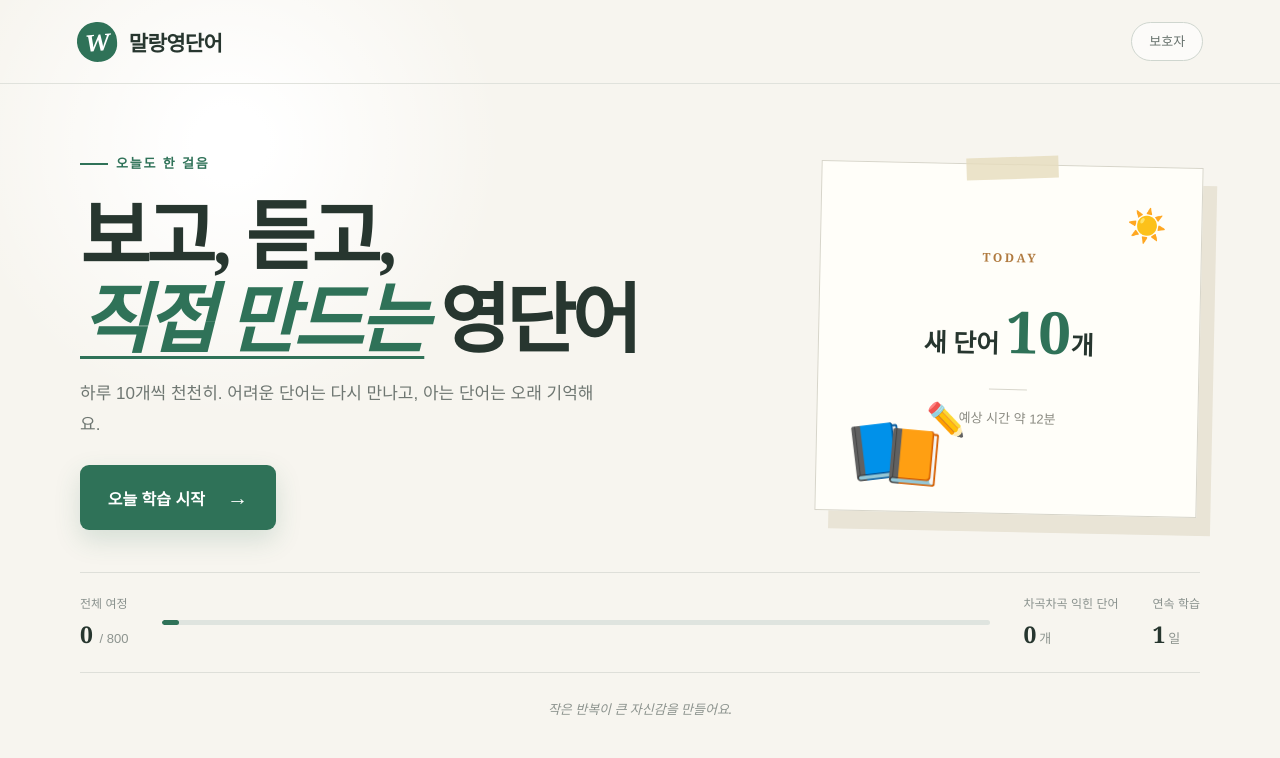
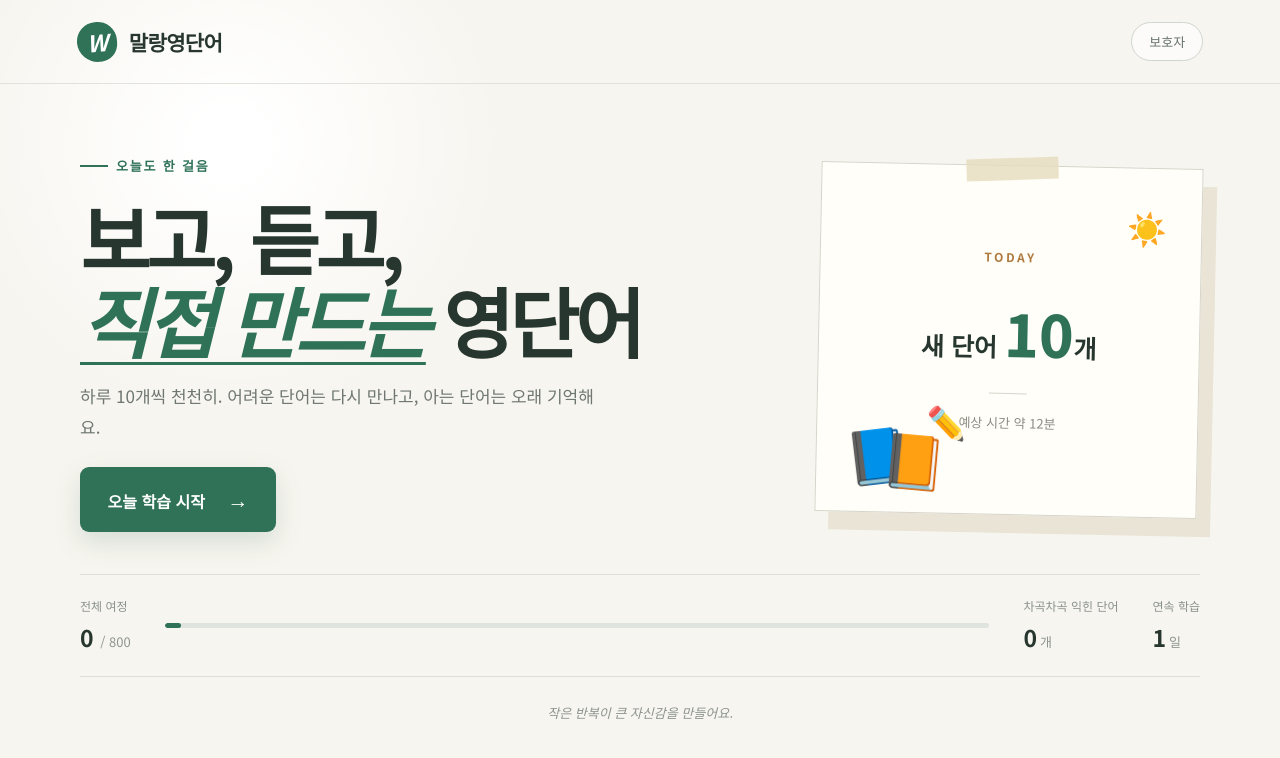
Before and after one commit to jykssam-web/mallang-english-words, a Next.js app: page / in a window 1280 px wide. Shown: the top 758 px of the page. Built offline with nearby package versions, Linux system fonts and the light colour scheme.

Commit message:
Use Noto Sans KR across the app

```diff
--- a/app/globals.css
+++ b/app/globals.css
@@ -1,9 +1,10 @@
+@import url('https://fonts.googleapis.com/css2?family=Noto+Sans+KR:wght@400;500;700;800&display=swap');
 @import 'tailwindcss';
 
-:root { --ink:#27362f; --green:#2f7258; --mint:#dceee3; --cream:#f8f4e8; --orange:#f3a54a; --line:#d9dfd8; }
+:root { --ink:#27362f; --green:#2f7258; --mint:#dceee3; --cream:#f8f4e8; --orange:#f3a54a; --line:#d9dfd8; --font-sans:'Noto Sans KR',Arial,sans-serif; }
 * { box-sizing:border-box; }
 html, body { margin:0; min-height:100%; background:#f7f5ef; color:var(--ink); }
-body { font-family:Arial, 'Noto Sans KR', sans-serif; }
+body, body * { font-family:var(--font-sans) !important; }
 button { font:inherit; }
 .app-shell { min-height:100vh; overflow:hidden; background:radial-gradient(circle at 18% 18%,#fff 0 3%,transparent 22%),#f7f5ef; }
 .topbar { height:84px; display:flex; align-items:center; justify-content:space-between; padding:0 clamp(26px,6vw,84px); border-bottom:1px solid #e0e2dc; }
```
